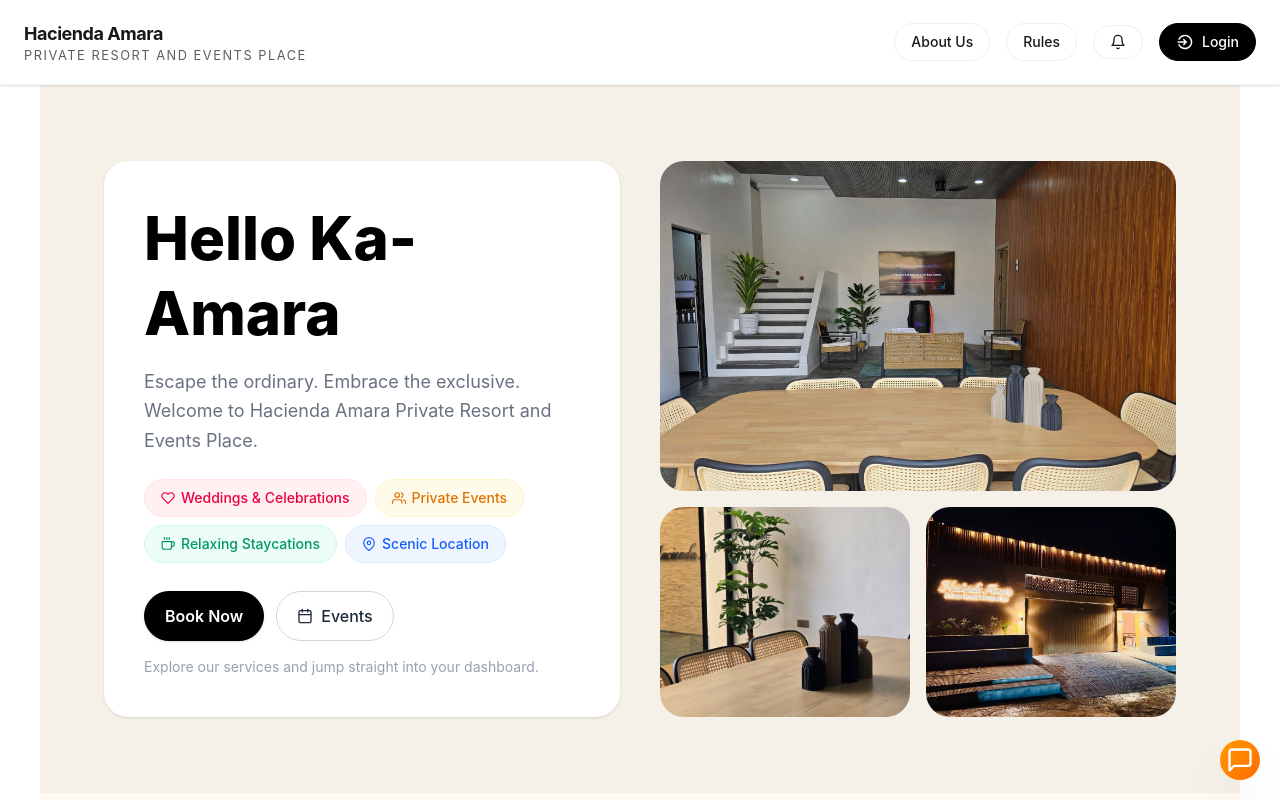
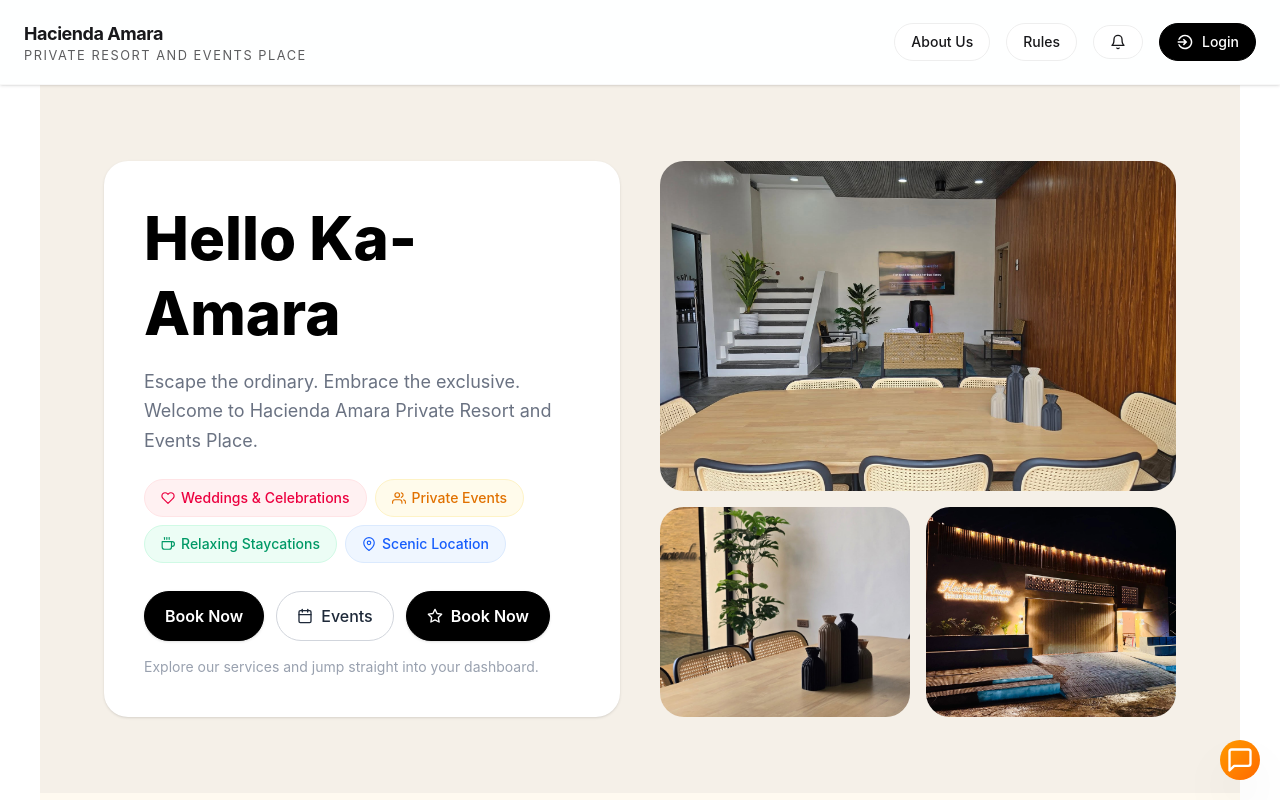
Before and after one commit to NexusLegends4/hacienda-amara-private, a React (Vite) app: page / in a window 1280 px wide. Shown: the top 800 px of the page. Built offline with nearby package versions, Linux system fonts and the light colour scheme; no server answers; the database is empty.

Commit message:
fix: JSX structure; staff sees Reservations button with icon

```diff
--- a/src/pages/HomePage.jsx
+++ b/src/pages/HomePage.jsx
@@ -13,7 +13,7 @@ const HomePage = () => {
     ? { to: "/admin-reservations", label: "Calendar", icon: FiCalendar }
     : profile?.role === "staff"
       ? { to: "/manage-reservations", label: "Reservations", icon: FiBookOpen }
-      : null;
+      : { to: "/rooms", label: "Book Now", icon: FiStar };
 
   const showBookNow = true;
 
```
